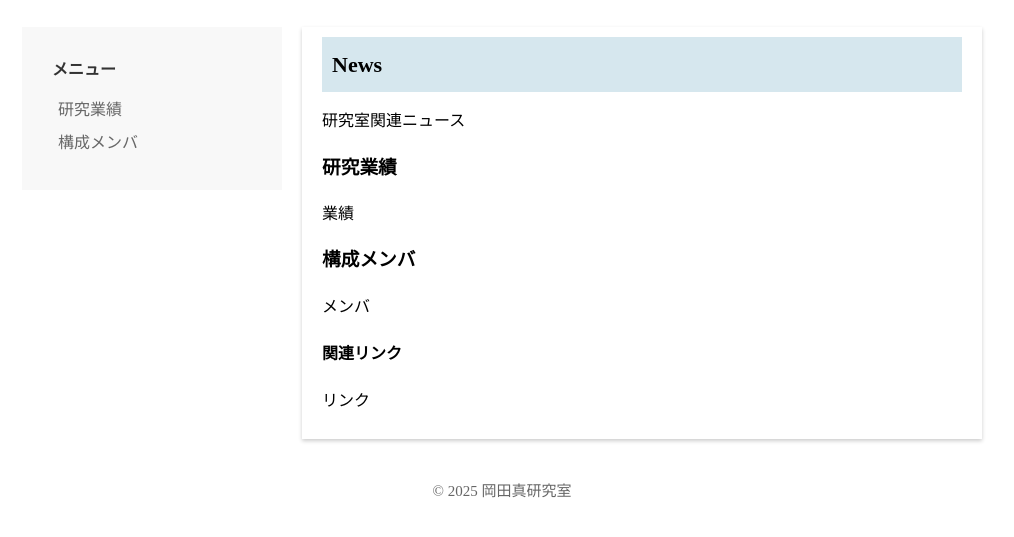
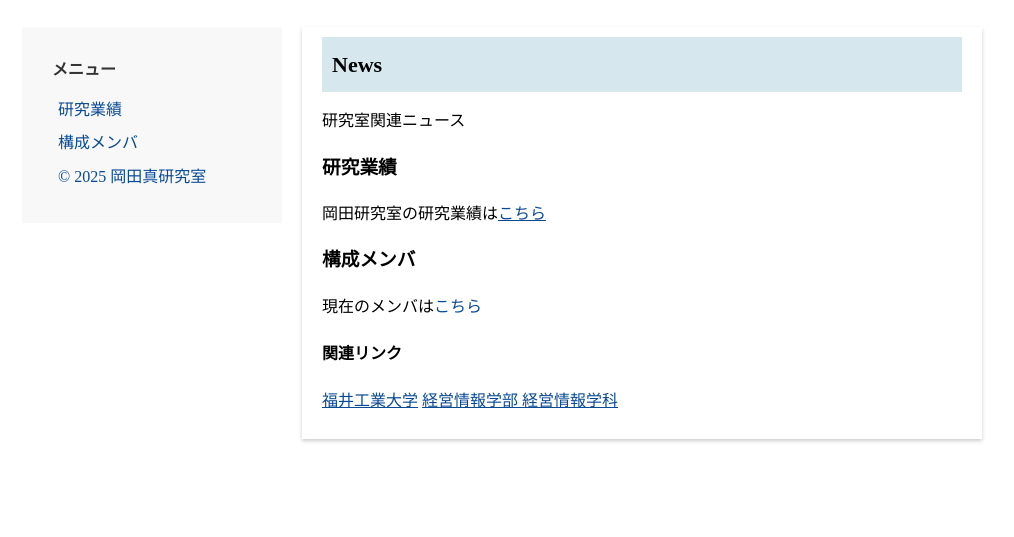
Before and after one commit to okdlabfut/okdlabfut.github.io, a plain HTML site: page index.html in a window 1280 px wide. Shown: the part 93-630 px from the top of the page, without its empty margins (138-1152 px from the left). Drawn offline with Linux system fonts and the light colour scheme.

Commit message:
Update index.html
ソースの形式を整えて，リンクなどを追加

```diff
--- a/index.html
+++ b/index.html
@@ -1,5 +1,6 @@
 <!DOCTYPE html>
 <html lang="ja">
+
   <head>
   <meta charset="utf-8">
   <title>岡田真研究室 / OKADA, Makoto Lab</title>
@@ -8,6 +9,7 @@
   <meta name="viewport" content="width=device-width, initial-scale=1">
   <link rel="stylesheet" href="index.css">
 </head>
+
 <body>
   <div id="outer">
     <header>
@@ -16,23 +18,28 @@
         <p>福井工業大学経営情報学部経営情報学科岡田真研究室ウェブページ</p>
       </div>
     </header>
+
     <div id="content">
       <div class="inner">
         <h2>News</h2>
           <p>研究室関連ニュース</p>
         <h3>研究業績</h3>
-<p>業績</p>
+          <p>岡田研究室の研究業績は<a href="research.html">こちら</a></p>
         <h3>構成メンバ</h3>
-<p>メンバ</p>
+          <p>現在のメンバは<a htrf="">こちら</a></p>
         <h4>関連リンク</h4>
-<p>リンク</p>
+          <p>
+            <a href="https://www.fukui-ut.ac.jp/">福井工業大学</a>
+            <a href="https://www.fukui-ut.ac.jp/subject/management/">経営情報学部 経営情報学科</a>
+          </p>
       </div>
       <aside>
       <div class="left-title">メニュー</div>
         <div class="link">
           <ul>
-<li>研究業績</li>
-<li>構成メンバ</li>
+          <li><a htrf="research.html">研究業績</a></li>
+          <li><a href="">構成メンバ</a></li>
+          <li><a href="index.html>トップページ</a></li>
           </ul>
         </div>
       </aside>
@@ -40,4 +47,5 @@
     <footer>© 2025 岡田真研究室</footer>
   </div>
 </body>
+
 </html>
```
Lines whose indentation alone changed are shown as unchanged.
